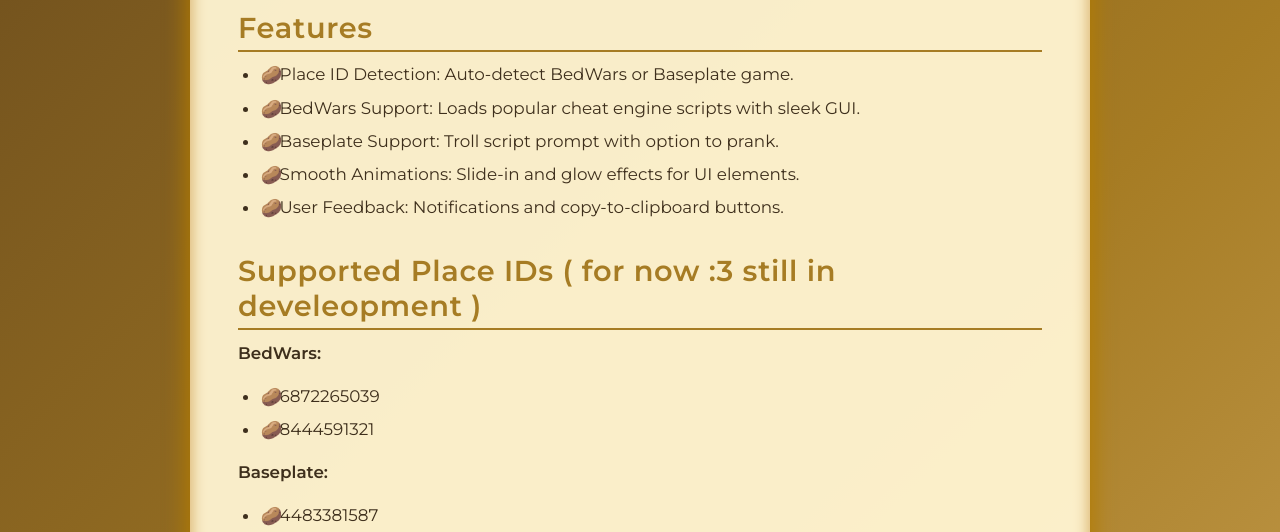
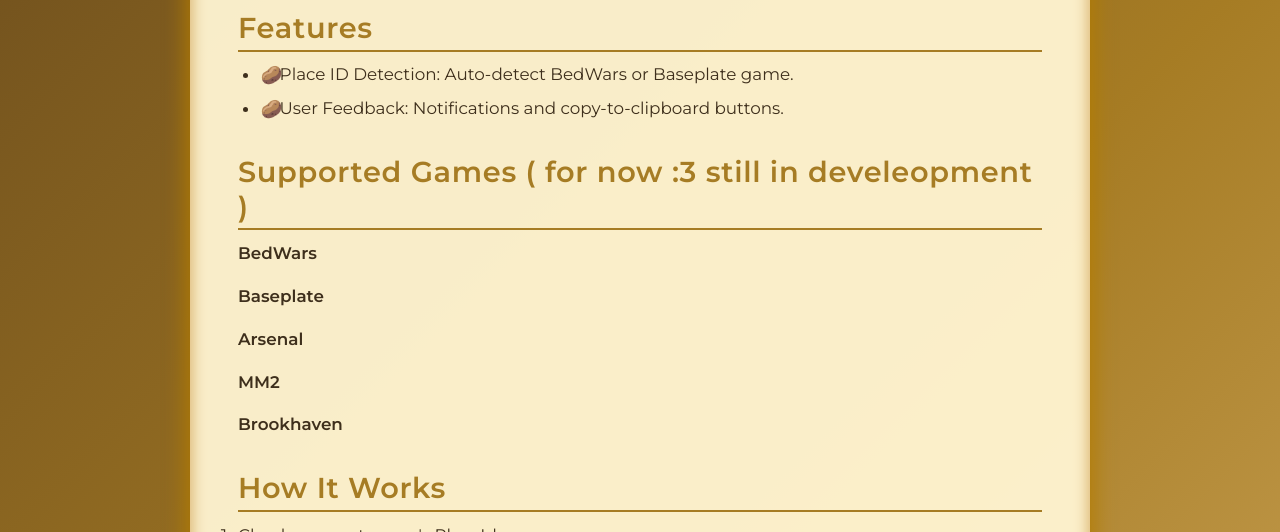
Before and after one commit to potatokingz/robloxCheatLoader, a plain HTML site: page script.html in a window 1280 px wide. Shown: the part 259-791 px from the top of the page. Drawn offline with Linux system fonts and the light colour scheme.

Commit message:
Update script.html

```diff
--- a/script.html
+++ b/script.html
@@ -170,25 +170,17 @@
     <h2>Features</h2>
     <ul>
       <li>Place ID Detection: Auto-detect BedWars or Baseplate game.</li>
-      <li>BedWars Support: Loads popular cheat engine scripts with sleek GUI.</li>
-      <li>Baseplate Support: Troll script prompt with option to prank.</li>
-      <li>Smooth Animations: Slide-in and glow effects for UI elements.</li>
       <li>User Feedback: Notifications and copy-to-clipboard buttons.</li>
     </ul>
   </section>
 
   <section>
-    <h2>Supported Place IDs ( for now :3 still in develeopment )</h2>
-    <p><strong>BedWars:</strong></p>
-    <ul>
-      <li>6872265039</li>
-      <li>8444591321</li>
-    </ul>
-    <p><strong>Baseplate:</strong></p>
-    <ul>
-      <li>4483381587</li>
-      <li>17574618959</li>
-    </ul>
+    <h2>Supported Games ( for now :3 still in develeopment )</h2>
+    <p><strong>BedWars</strong>
+    <p><strong>Baseplate</strong>
+    <p><strong>Arsenal</strong>
+    <p><strong>MM2</strong>
+    <p><strong>Brookhaven</strong>
   </section>
 
   <section>
```
